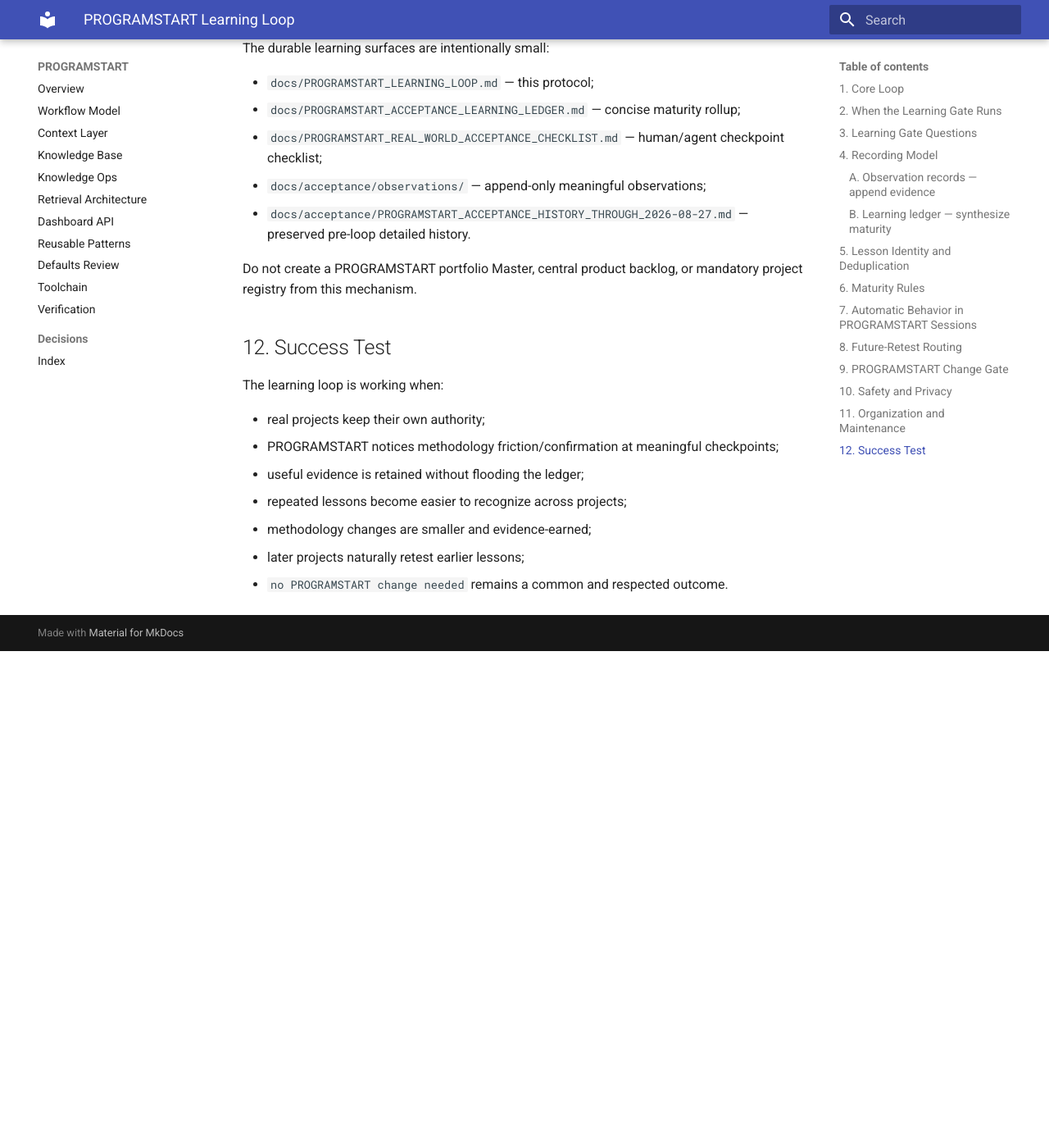
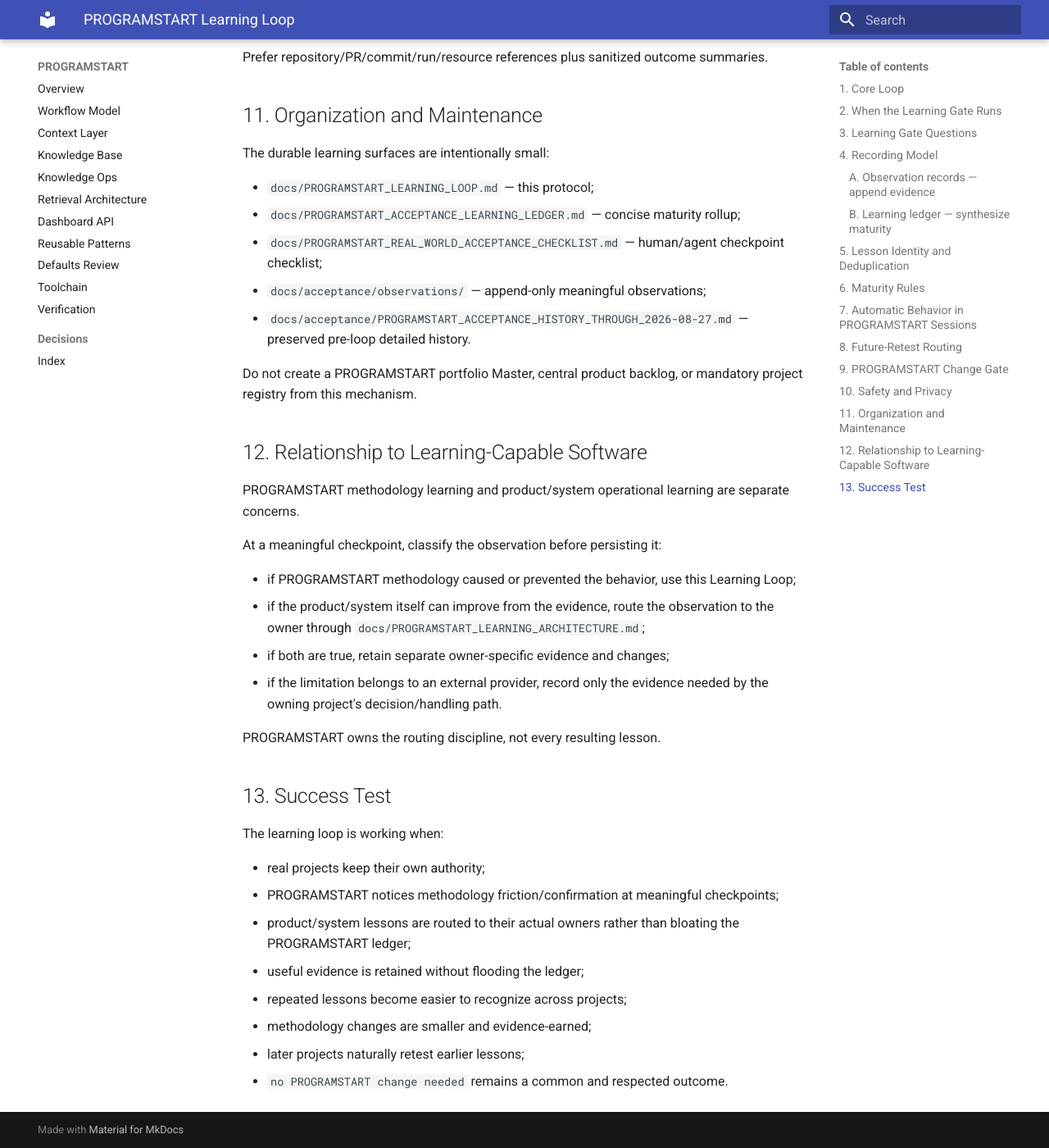
Before and after one commit to GrahamArdent/PROGRAMSTART, an MkDocs documentation site: the page built from docs/PROGRAMSTART_LEARNING_LOOP.md, in a window 1280 px wide and 1400 px high, scrolled down 6072 px. Shown: the whole window at 82% size. Built offline with MkDocs 1.6.1 and Material for MkDocs 9.7.7, drawn with Linux system fonts in a browser that asks for light colours; before the commit the page ends 6866 px from its top, so only the background shows below that; some of the changed text lies outside the part shown.

Commit message:
docs: separate methodology and system learning

```diff
--- a/docs/PROGRAMSTART_LEARNING_LOOP.md
+++ b/docs/PROGRAMSTART_LEARNING_LOOP.md
@@ -4,7 +4,7 @@
 
 Status: **PROGRAMSTART operational protocol / subordinate to product-project authority**.
 
-This protocol owns how PROGRAMSTART evaluates, records, matures, and retests reusable methodology lessons. It does **not** own any product project's scope, execution spine, lifecycle, release decision, or backlog.
+This protocol owns how PROGRAMSTART evaluates, records, matures, and retests reusable methodology lessons. It does **not** own any product project's scope, execution spine, lifecycle, release decision, backlog, or product/system operational-learning policy. When real operation reveals a potential improvement to the software/system itself, route that observation through `docs/PROGRAMSTART_LEARNING_ARCHITECTURE.md` to the owner of the behavior.
 
 ## 1. Core Loop
 
@@ -44,10 +44,10 @@
 1. **What happened in the real project?** Use repository/runtime/provider/acceptance evidence, not conversational impression alone.
 2. **Did PROGRAMSTART materially help, hinder, or fail?** Name the exact behavior.
 3. **Is the observation local or systemic?**
-   - `local` — belongs only in the product project's own evidence/authority;
-   - `systemic` — plausibly reusable across projects;
+   - `local` — belongs only in the product/system owner's evidence/authority; if it implies reusable operational improvement to that system, route it through `docs/PROGRAMSTART_LEARNING_ARCHITECTURE.md` rather than forcing it into the PROGRAMSTART ledger;
+   - `systemic` — plausibly reusable across projects as PROGRAMSTART methodology;
    - `confirmation` — retests an existing PROGRAMSTART rule without exposing a new gap;
-   - `counterevidence` — weakens, rejects, or narrows an existing lesson.
+   - `counterevidence` — weakens, rejects, or narrows an existing PROGRAMSTART lesson.
 4. **Does an existing lesson already cover it?** Search the maturity ledger before creating a new lesson.
 5. **What changed in evidence maturity?** `none`, `observe`, `candidate`, `implemented`, `validated`, or `rejected`.
 6. **Does PROGRAMSTART need to change now?** Complexity must be earned by repeated/material evidence. A new feature is not the default result.
@@ -199,12 +199,26 @@
 
 Do not create a PROGRAMSTART portfolio Master, central product backlog, or mandatory project registry from this mechanism.
 
-## 12. Success Test
+## 12. Relationship to Learning-Capable Software
+
+PROGRAMSTART methodology learning and product/system operational learning are separate concerns.
+
+At a meaningful checkpoint, classify the observation before persisting it:
+
+- if PROGRAMSTART methodology caused or prevented the behavior, use this Learning Loop;
+- if the product/system itself can improve from the evidence, route the observation to the owner through `docs/PROGRAMSTART_LEARNING_ARCHITECTURE.md`;
+- if both are true, retain separate owner-specific evidence and changes;
+- if the limitation belongs to an external provider, record only the evidence needed by the owning project's decision/handling path.
+
+PROGRAMSTART owns the routing discipline, not every resulting lesson.
+
+## 13. Success Test
 
 The learning loop is working when:
 
 - real projects keep their own authority;
 - PROGRAMSTART notices methodology friction/confirmation at meaningful checkpoints;
+- product/system lessons are routed to their actual owners rather than bloating the PROGRAMSTART ledger;
 - useful evidence is retained without flooding the ledger;
 - repeated lessons become easier to recognize across projects;
 - methodology changes are smaller and evidence-earned;
```
